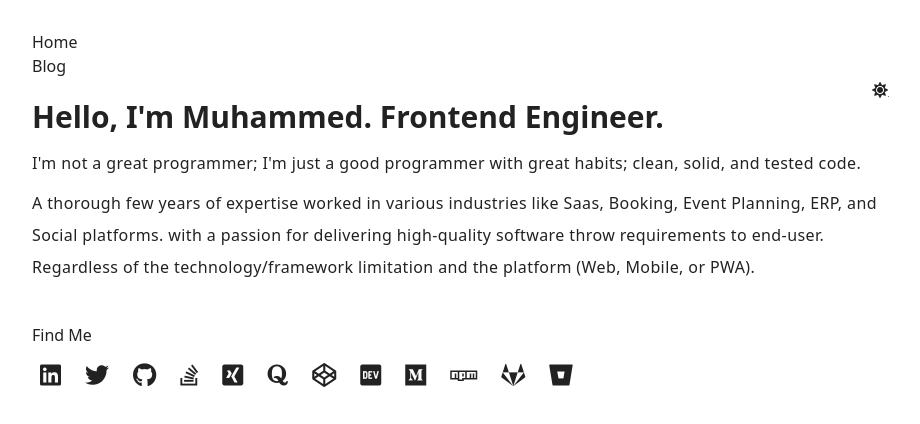
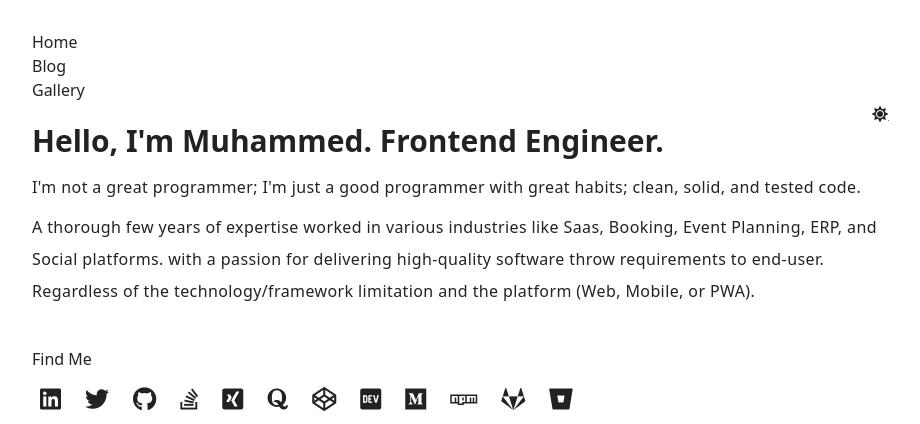
Before and after one commit to muhammedMoussa/muhammedmoussa.github.io, a Gatsby site: page / in a window 1280 px wide. Shown: the top 424 px of the page, without its empty margins (180-1100 px from the left). Built offline with nearby package versions, Linux system fonts and the light colour scheme; Gatsby itself is replaced by a stand-in of ours.

Commit message:
added GalleryPage

```diff
--- a/src/components/header.js
+++ b/src/components/header.js
@@ -16,6 +16,9 @@ const Header = () => {
           </li>
           <li>
             <Link to="/blog" className={headerStyles.navItem} activeClassName={headerStyles.activeNavItem}>Blog</Link>
+          </li>
+          <li>
+            <Link to="/gallery" className={headerStyles.navItem} activeClassName={headerStyles.activeNavItem}>Gallery</Link>
           </li>
           <li className="toggle-input">
             <ThemeToggler>
```
Also changed, not shown: src/pages/gallery.js (added, +11 -0 lines).
